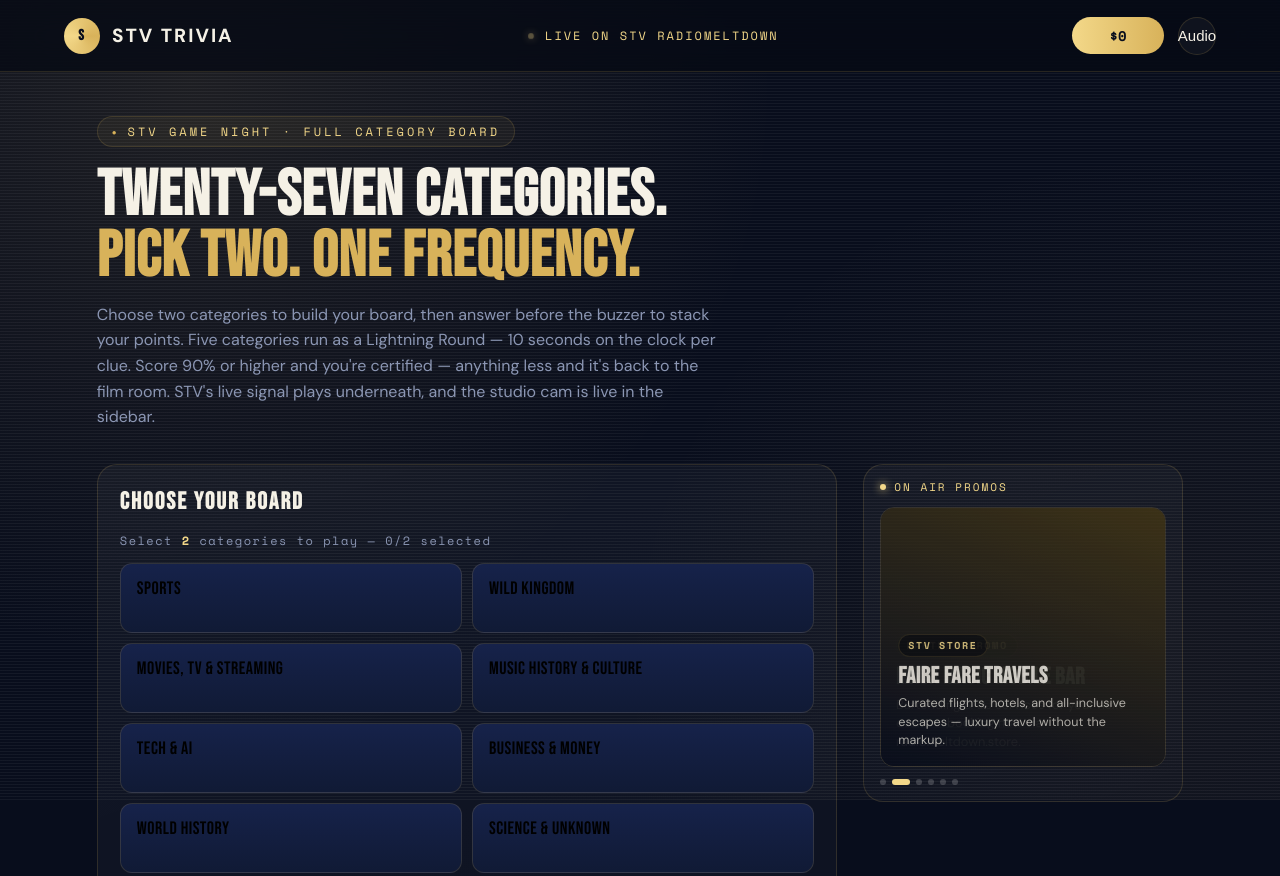
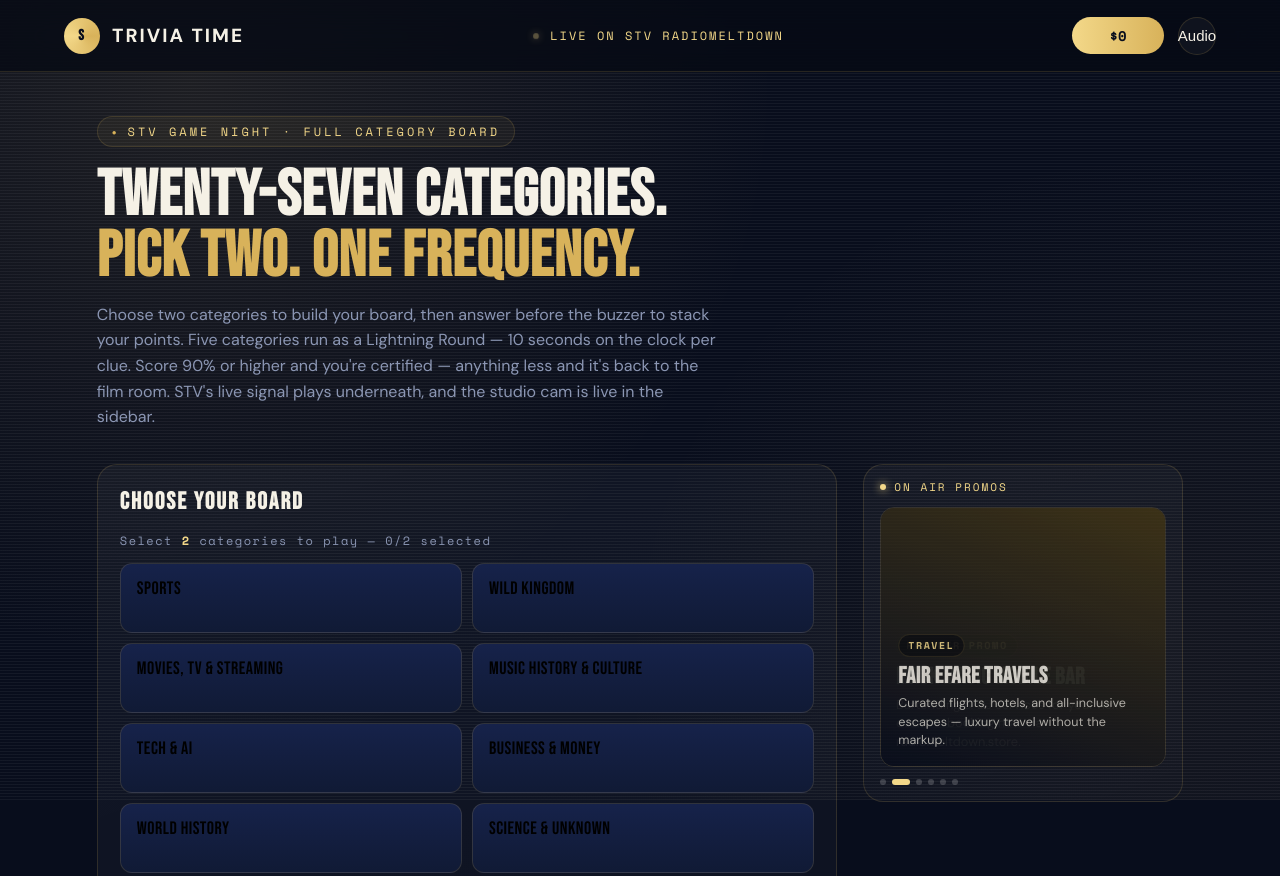
Before and after one commit to fairefaretravels/STUDIO-OS-v1, a website: page playtv/index.html in a window 1280 px wide. Shown: the top 876 px of the page. Drawn offline with nearby package versions, Linux system fonts and the light colour scheme.

Commit message:
Update index.html

```diff
--- a/playtv/index.html
+++ b/playtv/index.html
@@ -3,7 +3,7 @@
 <head>
 <meta charset="UTF-8" />
 <meta name="viewport" content="width=device-width, initial-scale=1.0" />
-<title>STV TRIVIA LIVE — Category Picker</title>
+<title>TRIVIA LIVE — Category Picker</title>
 <link rel="preconnect" href="https://fonts.googleapis.com">
 <link href="https://fonts.googleapis.com/css2?family=Bebas+Neue&family=DM+Sans:wght@400;500;700;800&family=Space+Mono:wght@400;700&display=swap" rel="stylesheet">
 <style>
@@ -266,7 +266,7 @@
 </audio>
 
 <header class="header">
-  <div class="logo"><div class="mark">S</div>STV TRIVIA</div>
+  <div class="logo"><div class="mark">S</div>TRIVIA TIME</div>
   <div class="header-mid"><div class="dot"></div> LIVE ON STV RADIOMELTDOWN</div>
   <div class="header-right">
     <div class="score-pill" id="scorePill">$0</div>
@@ -528,9 +528,9 @@
 
   const adSlides = [
     { tag:"PARTNER PROMO", title:"Mack Magic Mobile Bar", body:"Bartending & DJ services for your next event — booking now via radiomeltdown.store." },
-    { tag:"STV STORE", title:"Faire Fare Travels", body:"Curated flights, hotels, and all-inclusive escapes — luxury travel without the markup." },
+    { tag:"TRAVEL", title:"Fair EFare Travels", body:"Curated flights, hotels, and all-inclusive escapes — luxury travel without the markup." },
     { tag:"THE STATIC", title:"Vol. 1 · Issue 02", body:"The Bass Line That Built G-Funk — this issue's cover story, out now." },
-    { tag:"FILM", title:"The Wisemen (2025)", body:"A SanecaTV Broadcast Network original feature film. Now on the STV network page." },
+    { tag:"CONCERT", title:"Emil Gordon Sr Live", body:"A SanecaTV Broadcast Network first look. Live from Florida August 28, 2026." },
     { tag:"GAME SERIES", title:"Switchbladoku", body:"Sudoku with a soundtrack — load your own tracks and solve puzzles with STV in your ears." },
     { tag:"WANT AIRPLAY?", title:"Submit Your Music", body:"STV Radiomeltdown supports independent artists — submit and get on air, free." },
   ];
```
